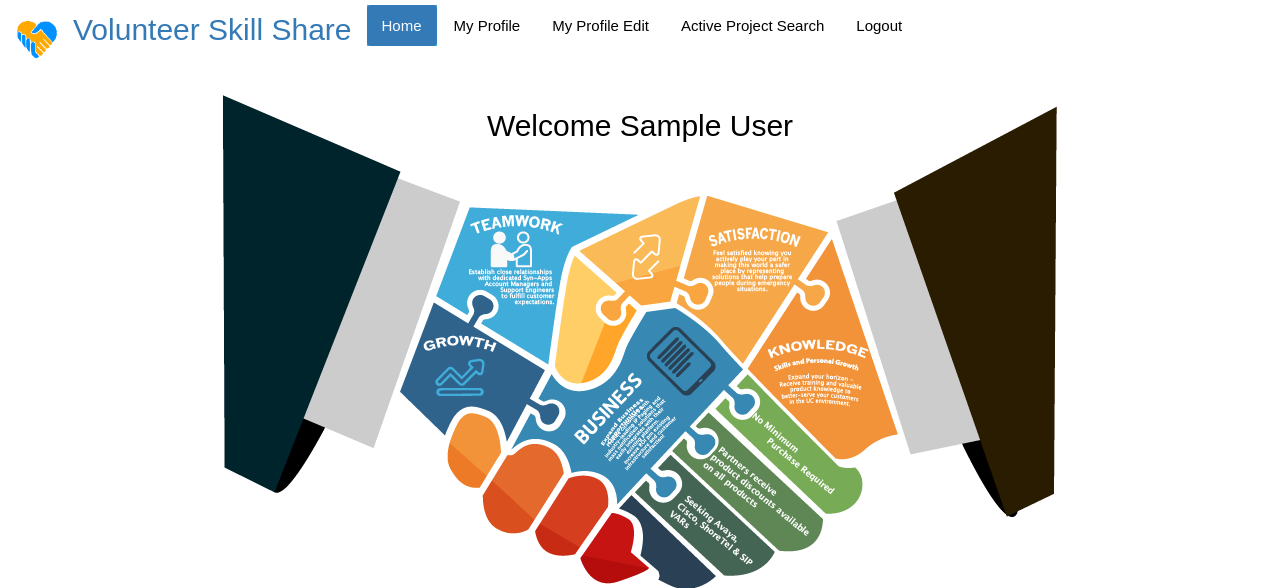
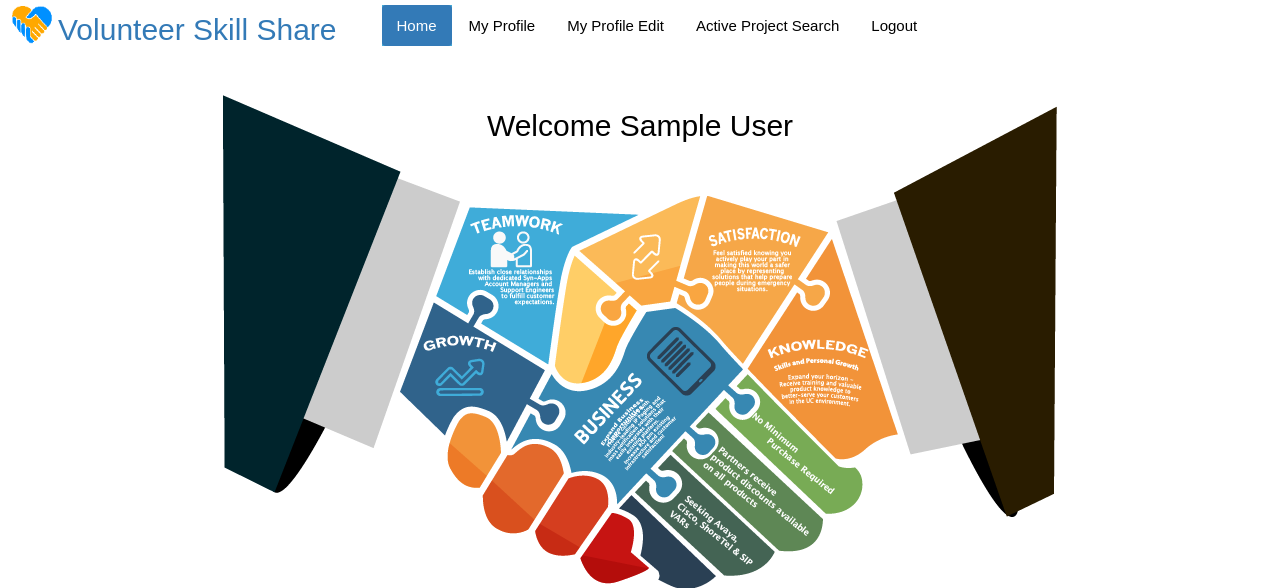
Before and after one commit to Zerofire03/cst499, a PHP site: page / in a window 1280 px wide. Shown: the top 588 px of the page. Run offline with PHP 8.4, Linux system fonts and the light colour scheme; the visitor is signed in with stand-in values (Sample User, id 1); some web fonts are replaced.

Commit message:
fixed nav bar spacing

```diff
--- a/VolunteerSkillShare/_navBar.php
+++ b/VolunteerSkillShare/_navBar.php
@@ -4,19 +4,13 @@
 
 $fileName = strtolower(basename($_SERVER['PHP_SELF'], '.php'));
 
+//  build the nav bar
 echo '<nav class="navbar navbar-fixed-top">';
     echo '<div class="container-fluid">';
-    echo '<div class="navbar-header">';
-    // echo '<img src="/Images/teamwork-icon.jpg">';
-      echo '<a class="navbar-brand image" href="#">
-        <img alt="Volunteer Skill Share" src="./Images/handShakeHeart.png">
-        </a>';
-        echo '<a class="navbar-brand" href="#">
-        Volunteer Skill Share
-        </a>';
-
+    echo '<div class="navbar-header nav-spacer">';
+    echo '<a class="navbar-brand navbar-brand-image" href="index.php"><img alt="Volunteer Skill Share" src="./Images/handShakeHeart.png"></a>';
+    echo '<a class="navbar-brand" href="index.php">Volunteer Skill Share</a>';
     echo '</div>';
-    echo '<ul class="nav nav-pills" id="navBar">';
 
     echo '<ul class="nav nav-pills" id="navBar">';
 
@@ -242,8 +236,6 @@ echo '<nav class="navbar navbar-fixed-top">';
     if($vol || $org){ echo '<li role="presentation"><a href="logout.php">Logout</a></li>'; }
 
     echo '</ul>';
-
-   echo '</ul>';
     echo '</div>';
 echo '</nav>';
 
--- a/VolunteerSkillShare/css/styles.css
+++ b/VolunteerSkillShare/css/styles.css
@@ -29,7 +29,9 @@ h1{
     font-size: 40px;
 }
 
-
+.testborder {
+    border: 1px solid #000;
+}
 
 /* Nav Bar */
 /*#navBar {*/
@@ -39,6 +41,7 @@ h1{
     background: white;
     height: 50px;
     padding-top: 5px;
+    vertical-align: top;
 }
 .nav li a{
     color: black;
@@ -47,16 +50,22 @@ li a:hover {
   background-color: #555;
   color: green;
 }
-.navbar-brand image{
+.navbar-brand-image{
     height: auto;
-    padding-top: 0px;
+    padding: 0px 5px 0px 10px;
+    margin: 0px;
+    vertical-align: top;
+    text-align: left;
 }
-.navbar-brand{
+.navbar-brand {
     font-size: 30px;
-    height: auto;
+    vertical-align: middle;
+    /*height: auto;*/
 }
 
-
+.nav-spacer {
+    padding-right: 30px;
+}
 
 /*Carousel*/
 .item{
```
Lines whose indentation alone changed are shown as unchanged.
